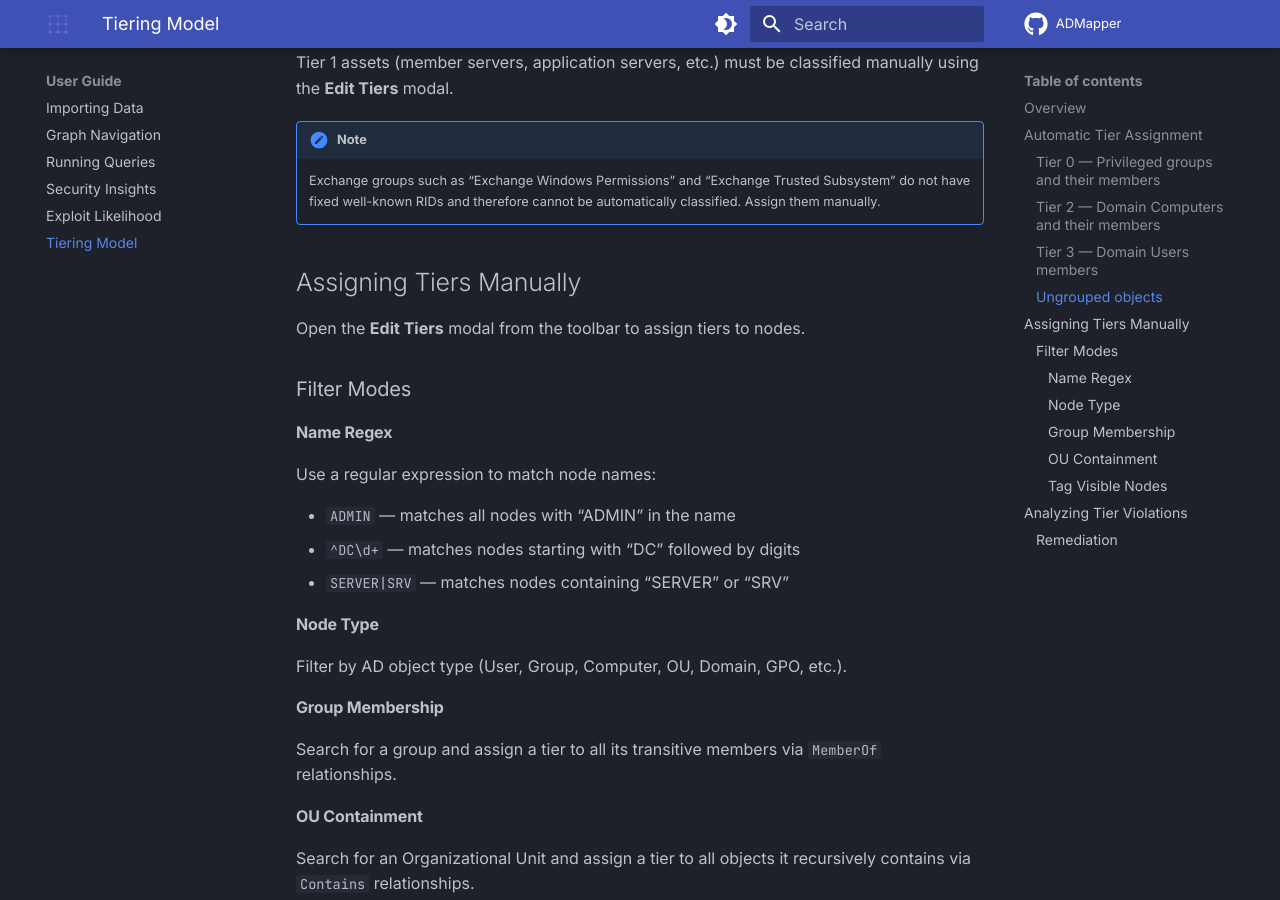
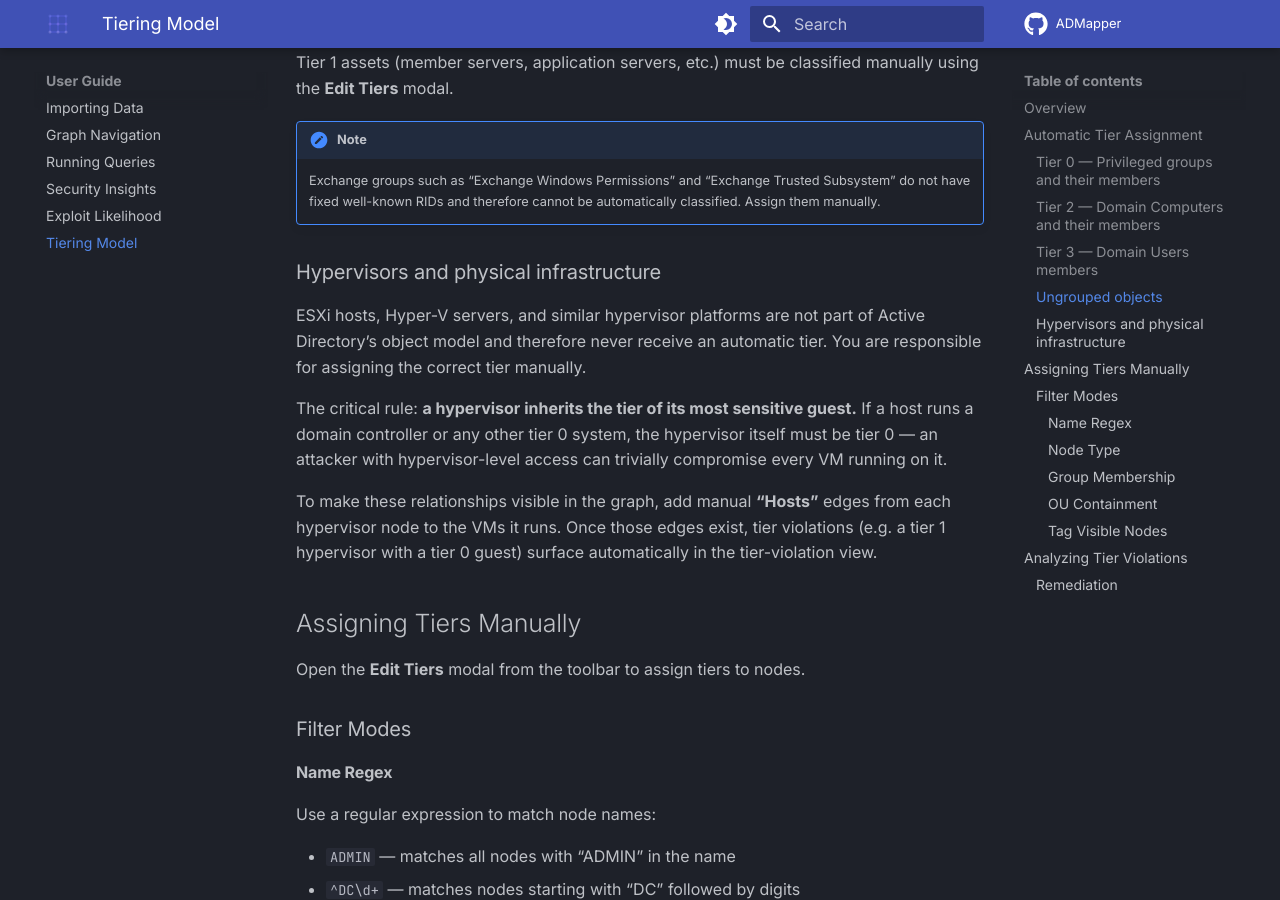
Before and after one commit to AdrianVollmer/ADMapper, an MkDocs documentation site: the page built from docs/admapper/docs/guide/tiering.md, in a window 1280 px wide and 900 px high, scrolled down 2265 px. Built offline with MkDocs 1.6.1 and Material for MkDocs 9.7.7, drawn with Linux system fonts in a browser that asks for light colours; comment, search, counter and statistics services are not loaded.

Commit message:
Mention hypervisors in docs

```diff
--- a/docs/admapper/docs/guide/tiering.md
+++ b/docs/admapper/docs/guide/tiering.md
@@ -72,6 +72,22 @@ classified manually using the **Edit Tiers** modal.
     Subsystem" do not have fixed well-known RIDs and therefore cannot be
     automatically classified. Assign them manually.
 
+### Hypervisors and physical infrastructure
+
+ESXi hosts, Hyper-V servers, and similar hypervisor platforms are not part of
+Active Directory's object model and therefore never receive an automatic tier.
+You are responsible for assigning the correct tier manually.
+
+The critical rule: **a hypervisor inherits the tier of its most sensitive
+guest.** If a host runs a domain controller or any other tier 0 system, the
+hypervisor itself must be tier 0 — an attacker with hypervisor-level access can
+trivially compromise every VM running on it.
+
+To make these relationships visible in the graph, add manual **"Hosts"** edges
+from each hypervisor node to the VMs it runs. Once those edges exist, tier
+violations (e.g. a tier 1 hypervisor with a tier 0 guest) surface automatically
+in the tier-violation view.
+
 ## Assigning Tiers Manually
 
 Open the **Edit Tiers** modal from the toolbar to assign tiers to nodes.
```
